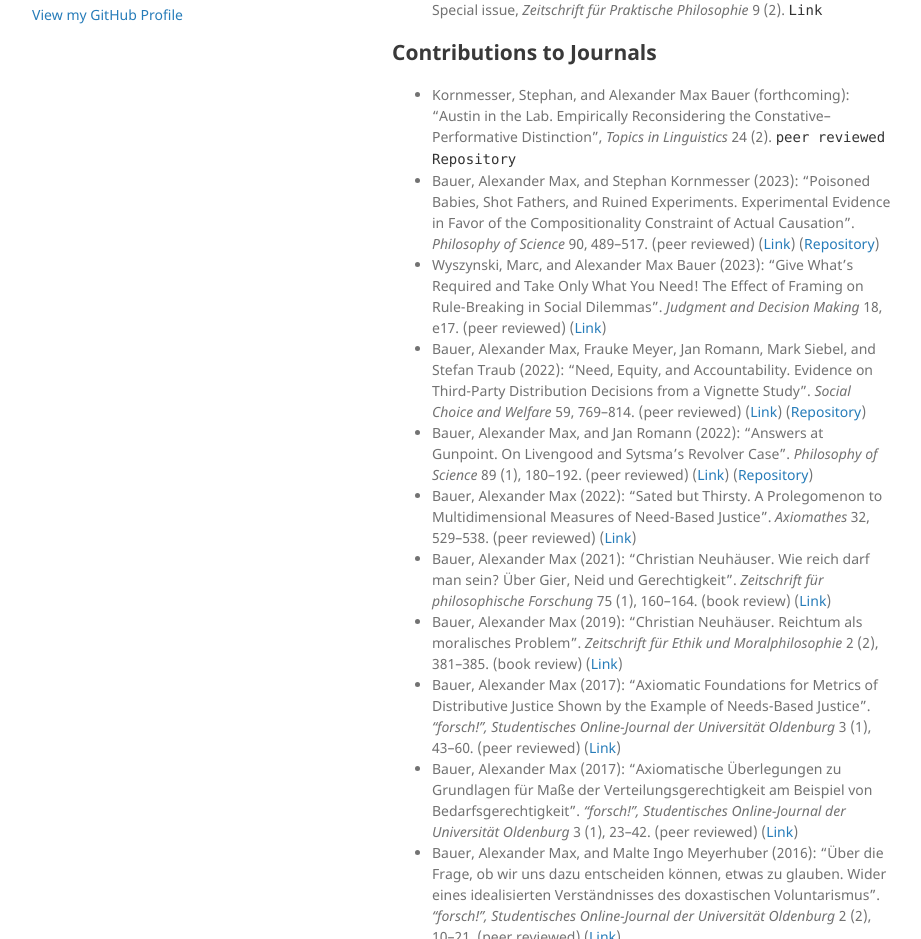
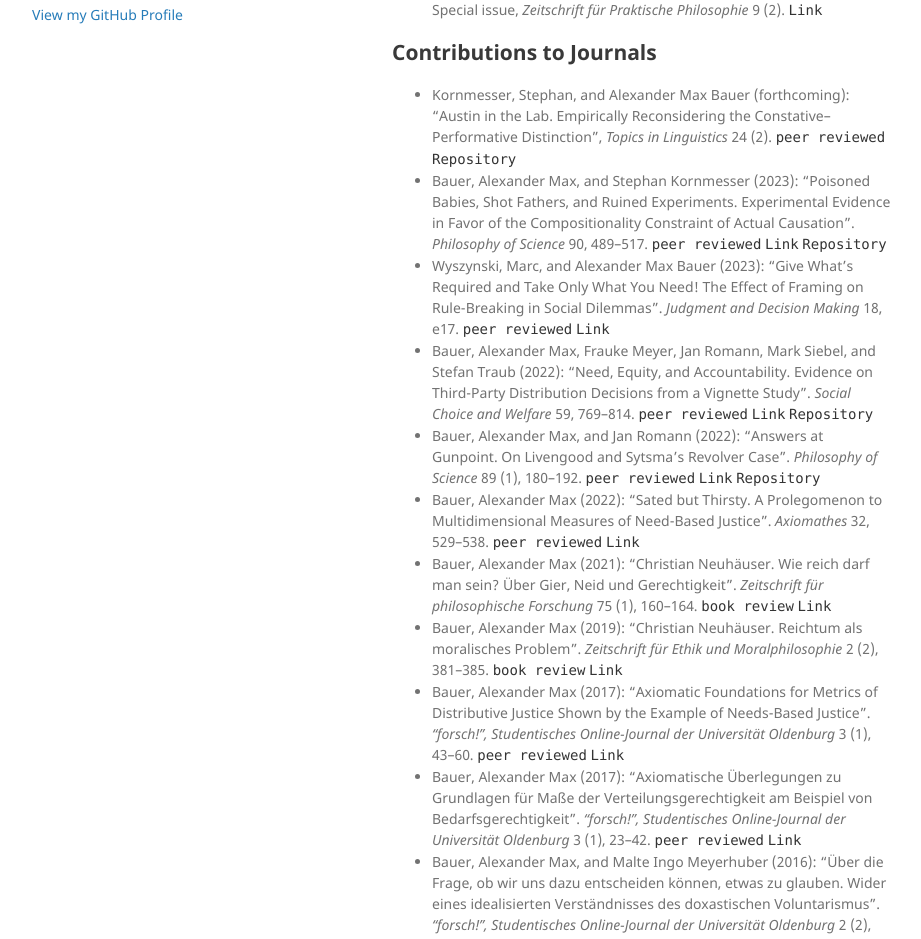
Before and after one commit to alephmembeth/alephmembeth.github.io, a Jekyll site: the page built from publications.md, in a window 1280 px wide and 1400 px high. Shown: the part 363-1302 px from the top of the window, without its empty margins (178-1099 px from the left). Built offline with Jekyll 4.4.1, drawn with Linux system fonts in a browser that asks for light colours; the repository's description, which GitHub fills in, is left out; our own code applies the rules of GitHub Pages for plain Markdown files; some of the changed text lies outside the part shown.

Commit message:
Update publications.md

```diff
--- a/publications.md
+++ b/publications.md
@@ -16,16 +16,16 @@ layout: default
 ## Contributions to Journals
 
 + Kornmesser, Stephan, and Alexander Max Bauer (forthcoming): “Austin in the Lab. Empirically Reconsidering the Constative–Performative Distinction”, _Topics in Linguistics_ 24 (2). `peer reviewed` [`Repository`](https://github.com/alephmembeth/speech-constative-performative/)
-+ Bauer, Alexander Max, and Stephan Kornmesser (2023): “Poisoned Babies, Shot Fathers, and Ruined Experiments. Experimental Evidence in Favor of the Compositionality Constraint of Actual Causation”. _Philosophy of Science_ 90, 489–517. (peer reviewed) ([Link](https://doi.org/10.1017/psa.2023.1)) ([Repository](https://github.com/alephmembeth/causality-compositionality))
-+ Wyszynski, Marc, and Alexander Max Bauer (2023): “Give What’s Required and Take Only What You Need! The Effect of Framing on Rule-Breaking in Social Dilemmas”. _Judgment and Decision Making_ 18, e17. (peer reviewed) ([Link](https://doi.org/10.1017/jdm.2023.18))
-+ Bauer, Alexander Max, Frauke Meyer, Jan Romann, Mark Siebel, and Stefan Traub (2022): “Need, Equity, and Accountability. Evidence on Third-Party Distribution Decisions from a Vignette Study”. _Social Choice and Welfare_ 59, 769–814. (peer reviewed) ([Link](https://doi.org/10.1007/s00355-022-01410-w)) ([Repository](https://github.com/alephmembeth/need-accountability))
-+ Bauer, Alexander Max, and Jan Romann (2022): “Answers at Gunpoint. On Livengood and Sytsma’s Revolver Case”. _Philosophy of Science_ 89 (1), 180–192. (peer reviewed) ([Link](https://doi.org/10.1017/psa.2021.21)) ([Repository](https://github.com/alephmembeth/causality-revolver))
-+ Bauer, Alexander Max (2022): “Sated but Thirsty. A Prolegomenon to Multidimensional Measures of Need-Based Justice”. _Axiomathes_ 32, 529–538. (peer reviewed) ([Link](https://doi.org/10.1007/s10516-021-09538-7))
-+ Bauer, Alexander Max (2021): “Christian Neuhäuser. Wie reich darf man sein? Über Gier, Neid und Gerechtigkeit”. _Zeitschrift für philosophische Forschung_ 75 (1), 160–164. (book review) ([Link](https://doi.org/10.3196/004433021831839452))
-+ Bauer, Alexander Max (2019): “Christian Neuhäuser. Reichtum als moralisches Problem”. _Zeitschrift für Ethik und Moralphilosophie_ 2 (2), 381–385. (book review) ([Link](https://doi.org/10.1007/s42048-019-00046-3))
-+ Bauer, Alexander Max (2017): “Axiomatic Foundations for Metrics of Distributive Justice Shown by the Example of Needs-Based Justice”. _“forsch!”, Studentisches Online-Journal der Universität Oldenburg_ 3 (1), 43–60. (peer reviewed) ([Link](https://nbn-resolving.org/urn:nbn:de:101:1-201705056843))
-+ Bauer, Alexander Max (2017): “Axiomatische Überlegungen zu Grundlagen für Maße der Verteilungsgerechtigkeit am Beispiel von Bedarfsgerechtigkeit”. _“forsch!”, Studentisches Online-Journal der Universität Oldenburg_ 3 (1), 23–42. (peer reviewed) ([Link](https://nbn-resolving.org/urn:nbn:de:101:1-201705056831))
-+ Bauer, Alexander Max, and Malte Ingo Meyerhuber (2016): “Über die Frage, ob wir uns dazu entscheiden können, etwas zu glauben. Wider eines idealisierten Verständnisses des doxastischen Voluntarismus”. _“forsch!”, Studentisches Online-Journal der Universität Oldenburg_ 2 (2), 10–21. (peer reviewed) ([Link](https://nbn-resolving.org/urn:nbn:de:101:1-201705064731))
++ Bauer, Alexander Max, and Stephan Kornmesser (2023): “Poisoned Babies, Shot Fathers, and Ruined Experiments. Experimental Evidence in Favor of the Compositionality Constraint of Actual Causation”. _Philosophy of Science_ 90, 489–517. `peer reviewed` [`Link`](https://doi.org/10.1017/psa.2023.1) [`Repository`](https://github.com/alephmembeth/causality-compositionality)
++ Wyszynski, Marc, and Alexander Max Bauer (2023): “Give What’s Required and Take Only What You Need! The Effect of Framing on Rule-Breaking in Social Dilemmas”. _Judgment and Decision Making_ 18, e17. `peer reviewed` [`Link`](https://doi.org/10.1017/jdm.2023.18)
++ Bauer, Alexander Max, Frauke Meyer, Jan Romann, Mark Siebel, and Stefan Traub (2022): “Need, Equity, and Accountability. Evidence on Third-Party Distribution Decisions from a Vignette Study”. _Social Choice and Welfare_ 59, 769–814. `peer reviewed` [`Link`](https://doi.org/10.1007/s00355-022-01410-w) [`Repository`](https://github.com/alephmembeth/need-accountability)
++ Bauer, Alexander Max, and Jan Romann (2022): “Answers at Gunpoint. On Livengood and Sytsma’s Revolver Case”. _Philosophy of Science_ 89 (1), 180–192. `peer reviewed` [`Link`](https://doi.org/10.1017/psa.2021.21) [`Repository`](https://github.com/alephmembeth/causality-revolver)
++ Bauer, Alexander Max (2022): “Sated but Thirsty. A Prolegomenon to Multidimensional Measures of Need-Based Justice”. _Axiomathes_ 32, 529–538. `peer reviewed` [`Link`](https://doi.org/10.1007/s10516-021-09538-7)
++ Bauer, Alexander Max (2021): “Christian Neuhäuser. Wie reich darf man sein? Über Gier, Neid und Gerechtigkeit”. _Zeitschrift für philosophische Forschung_ 75 (1), 160–164. `book review` [`Link`](https://doi.org/10.3196/004433021831839452)
++ Bauer, Alexander Max (2019): “Christian Neuhäuser. Reichtum als moralisches Problem”. _Zeitschrift für Ethik und Moralphilosophie_ 2 (2), 381–385. `book review` [`Link`](https://doi.org/10.1007/s42048-019-00046-3)
++ Bauer, Alexander Max (2017): “Axiomatic Foundations for Metrics of Distributive Justice Shown by the Example of Needs-Based Justice”. _“forsch!”, Studentisches Online-Journal der Universität Oldenburg_ 3 (1), 43–60. `peer reviewed` [`Link`](https://nbn-resolving.org/urn:nbn:de:101:1-201705056843)
++ Bauer, Alexander Max (2017): “Axiomatische Überlegungen zu Grundlagen für Maße der Verteilungsgerechtigkeit am Beispiel von Bedarfsgerechtigkeit”. _“forsch!”, Studentisches Online-Journal der Universität Oldenburg_ 3 (1), 23–42. `peer reviewed` [`Link`](https://nbn-resolving.org/urn:nbn:de:101:1-201705056831)
++ Bauer, Alexander Max, and Malte Ingo Meyerhuber (2016): “Über die Frage, ob wir uns dazu entscheiden können, etwas zu glauben. Wider eines idealisierten Verständnisses des doxastischen Voluntarismus”. _“forsch!”, Studentisches Online-Journal der Universität Oldenburg_ 2 (2), 10–21. `peer reviewed` [`Link`](https://nbn-resolving.org/urn:nbn:de:101:1-201705064731)
 
 ## Edited Volumes
 
```
